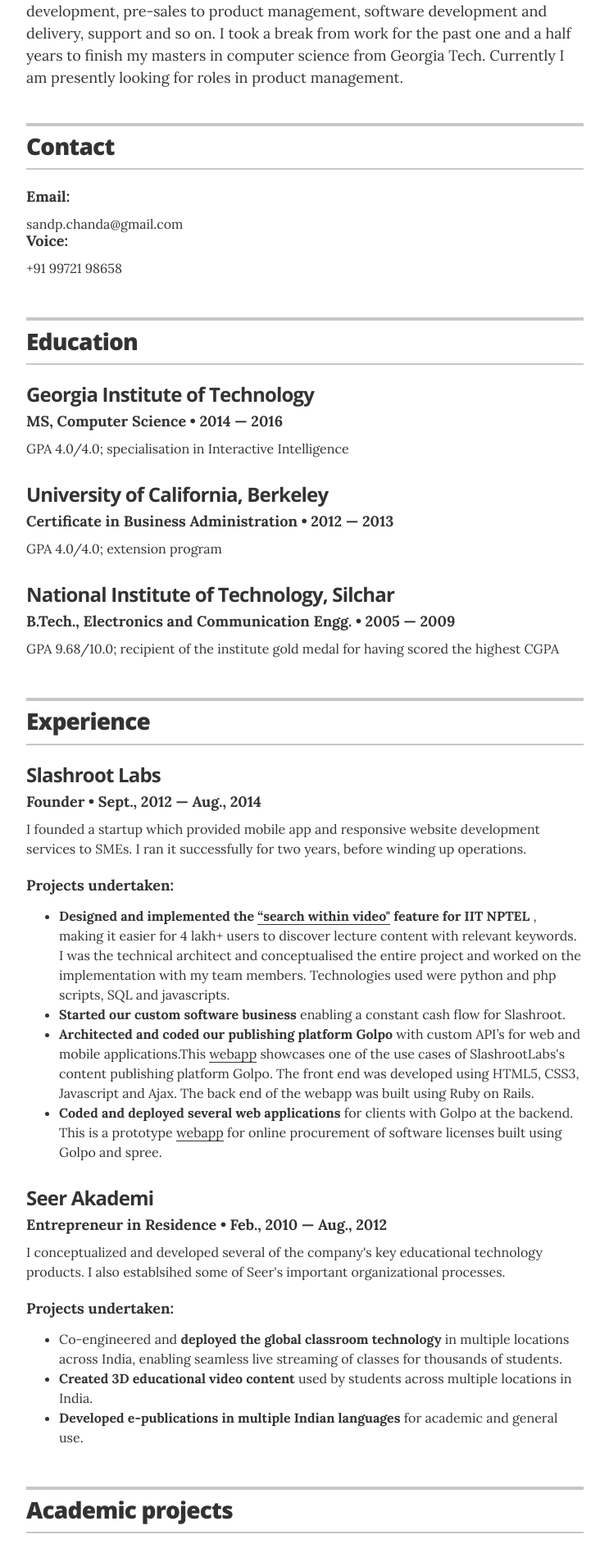
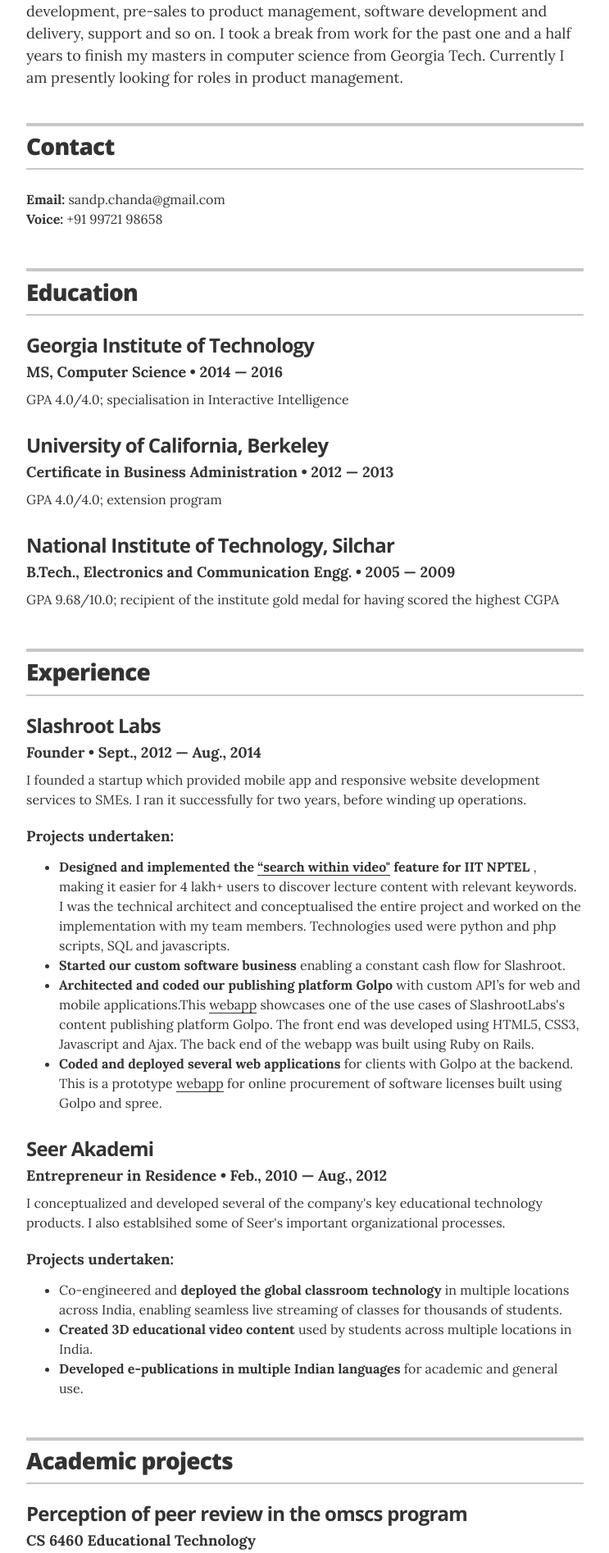
Before and after one commit to CapedCrusader/resume, a Jekyll site: the page built from index.html, in a window 1280 px wide. Shown: the part 340-2234 px from the top of the page at 82% size, without its empty margins (268-1011 px from the left). Built offline with Jekyll 4.4.1, drawn with Linux system fonts in a browser that asks for light colours.

Commit message:
Updating Slashroot

```diff
--- a/_layouts/resume.html
+++ b/_layouts/resume.html
@@ -46,8 +46,8 @@
           <h2>Contact</h2>
         </header>
 
-        <h4 class="resume-item-details" itemprop="description">Email:</h4> sandp.chanda@gmail.com
-        <h4 class="resume-item-details" itemprop="description">Voice:</h4> +91 99721 98658
+        <b>Email:</b> sandp.chanda@gmail.com</br>
+        <b>Voice:</b> +91 99721 98658</br>
 
        </section>
 
```
